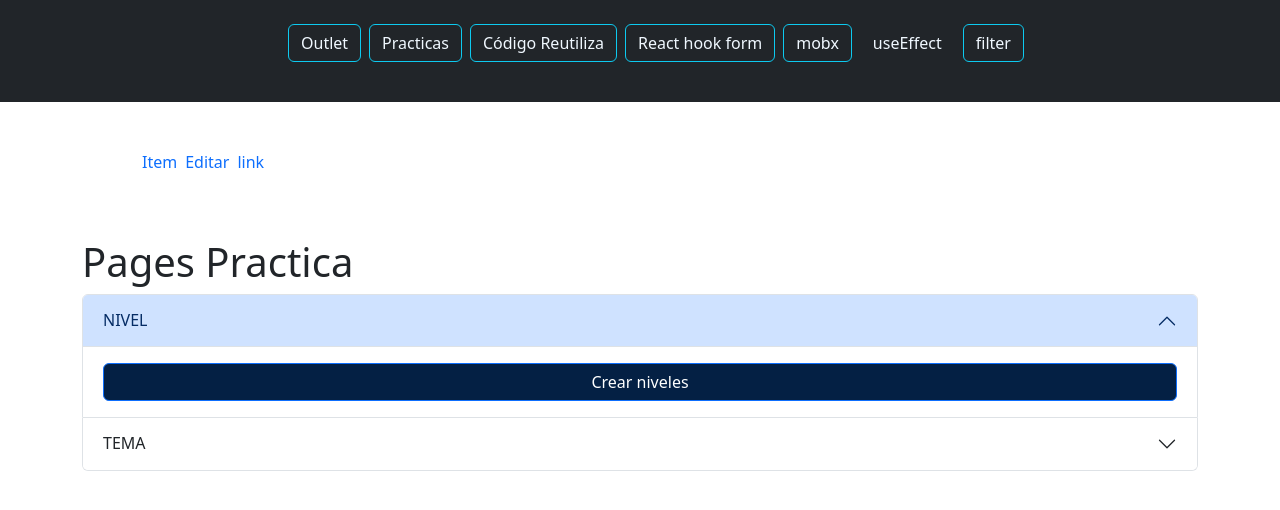
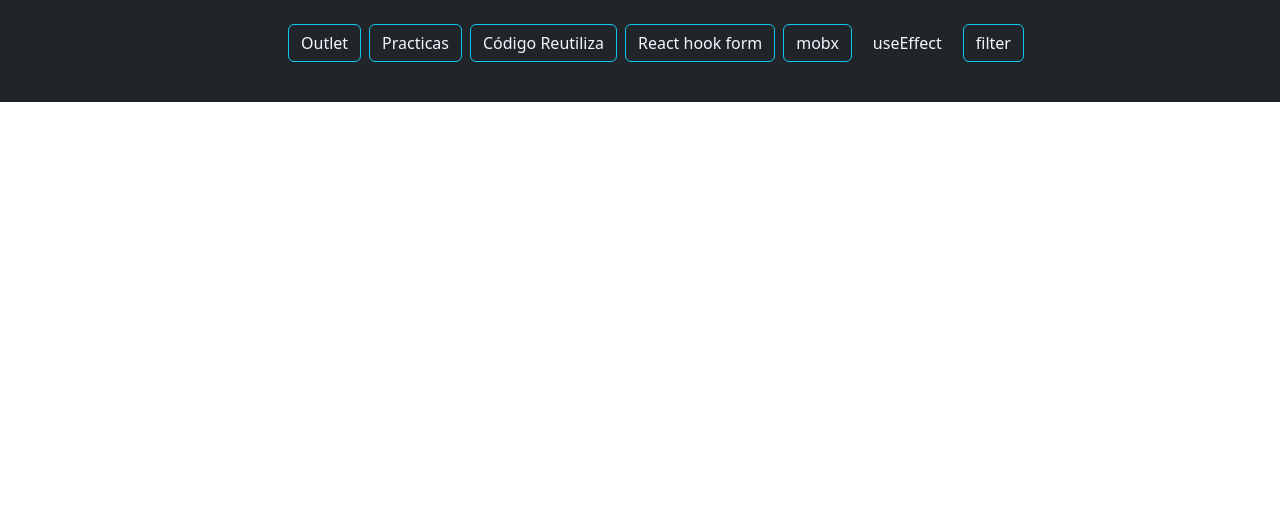
Before and after one commit to torco34/curso-typescript-react.js, a React (Vite) app: page /practicas in a window 1280 px wide. Shown: the top 510 px of the page. Built offline with nearby package versions, Linux system fonts and the light colour scheme.

Commit message:
ejercicio nuevo

```diff
--- a/src/App.tsx
+++ b/src/App.tsx
@@ -9,13 +9,14 @@ import { PagesApp } from "./components/MobX/PagesApp"
 import { Ejercicio } from "./components/useEfecto/Ejercicio.";
 
 import { Filter } from "./components/filter/pages/Filter";
-import { PagesReutilizar } from "./components/codigoReutilizable/PagesReutilizar";
+// import { PagesReutilizar } from "./components/codigoReutilizable/PagesReutilizar";
 import { Item } from "./components/practicas/Item";
 import { Aplicacion } from "./components/practicas/Aplicacion";
 import UseEfe from "./components/practicas/UseEfe";
 import { UseEfecto } from "./components/useEffect/UseEfecto";
 import { PagesUseEffect } from "./components/useEffect/PagesUseEffect";
-
+import { PagesFather } from "./components/practiNever/PagesFather";
+import { PagesPracticas } from "./components/practicas/PagesPracticas";
 // import { ModalComponent } from "./components/codigoReutilizable/bootstrap-react/ModalComponent";
 function App() {
   return (
@@ -27,19 +28,17 @@ function App() {
           <Route path="" element={<Outlet />}></Route>
         </Route>
         {/* ejemplo */}
-        <Route path="/practicas" element={<PracticasPages />} />
+        <Route path="/practica" element={<PagesPracticas />} />
         <Route path="/item" element={<Item />} />
-        <Route path="/aplica" element={<Aplicacion />} />
+        {/* <Route path="/practica" element={<PagesFather  />} /> */}
 
         <Route />
-        <Route path="/reutilizar" element={<PagesReutilizar />} >
-          {/* <Route path="/modal" element={<ModalComponent />} /> */}
-        </Route>
+
         <Route path="/hook" element={<ReactHook />} />
         <Route path="/mobx" element={<PagesApp />} />
         <Route path="/usefe" element={<PagesUseEffect />} />
-          <Route path="/efecto" element={<UseEfecto />} />
-        <Route/>
+        {/* <Route path="/efecto" element={<UseEfecto />} /> */}
+        <Route />
         <Route path="/fil" element={<Filter />} />
       </Routes>
     </Router>
--- a/src/components/codigoReutilizable/PagesReutilizar.tsx
+++ /dev/null
@@ -1,12 +0,0 @@
-import { PagesButton } from "./bootstrap-react/PagesButton"
-
-
-
-export const PagesReutilizar = () => {
-    return (
-        <div>
-
-            <PagesButton />
-        </div>
-    )
-}
--- a/src/components/header/Header.tsx
+++ b/src/components/header/Header.tsx
@@ -9,7 +9,7 @@ export const Header = () => {
             <Link to="/outlet">Outlet</Link>
           </li>
           <li className="border border-info  btn list-inline-item text-center ">
-            <Link to="/practicas">Practicas        </Link>
+            <Link to="/practica">Practicas    </Link>
           </li>
           <li className="border border-info btn list-inline-item ">
             <Link to="/reutilizar">Código Reutiliza</Link>
--- a/src/components/practicas/Item.tsx
+++ b/src/components/practicas/Item.tsx
@@ -1,6 +1,6 @@
 import { useState } from "react"
 import { Button } from "react-bootstrap"
-import { Nav } from "./Nav"
+import { Nav } from "./navs/Nav"
 
 
 export const Item = () => {
--- a/src/components/practicas/Nav.tsx
+++ /dev/null
@@ -1,23 +0,0 @@
-import { Link } from "react-router-dom"
-
-
-
-export const Nav = () => {
-    return (
-        <>
-            <nav className='container'>
-                <ul className="p-5">
-                    <li className='list-inline-item '>
-                        <Link to="/item" className="text-decoration-none custom-link">Item</Link>
-                    </li>
-                    <li className='list-inline-item'>
-                        <Link to="/aplica" className="text-decoration-none custom-link">Editar</Link>
-                    </li>
-                    <li className='list-inline-item'>
-                        <Link to="" className="text-decoration-none custom-link">link</Link>
-                    </li>
-                </ul>
-            </nav>
-        </>
-    )
-}
```
